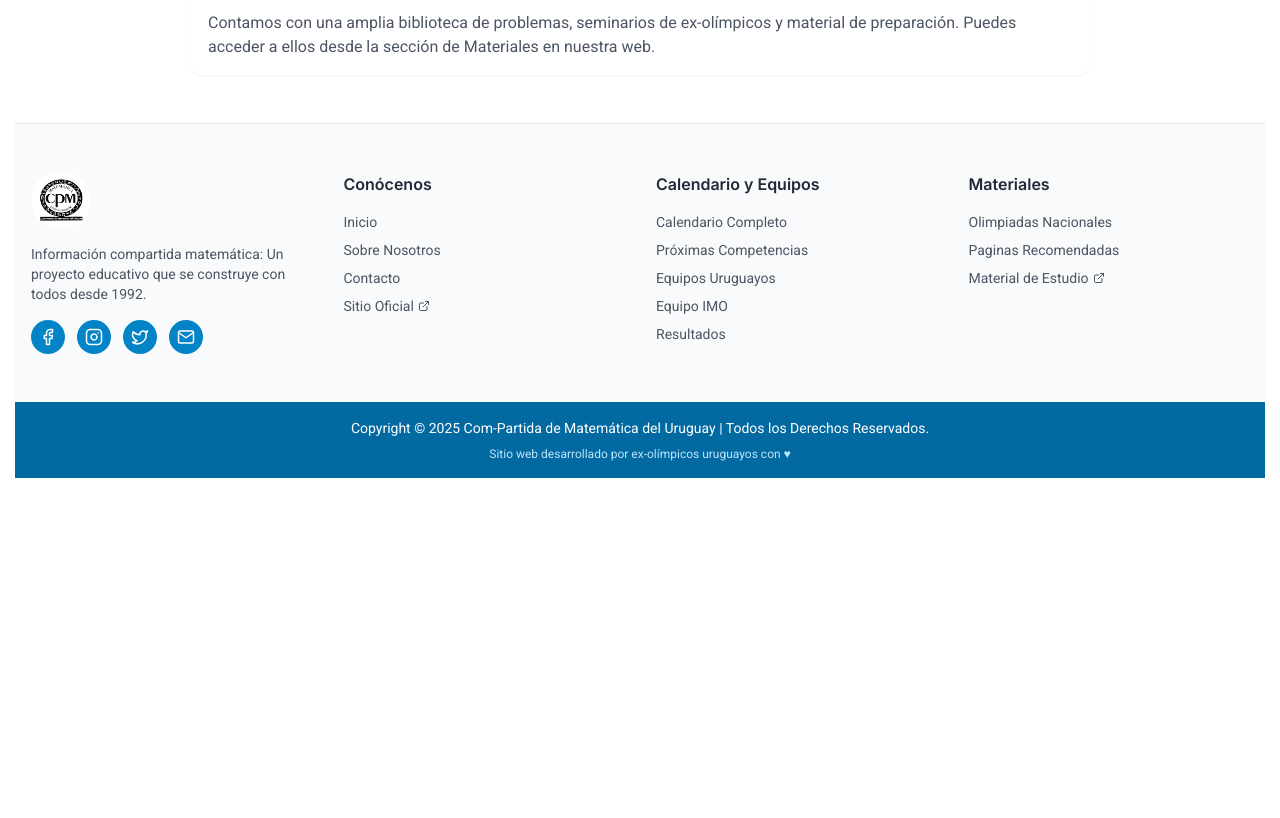
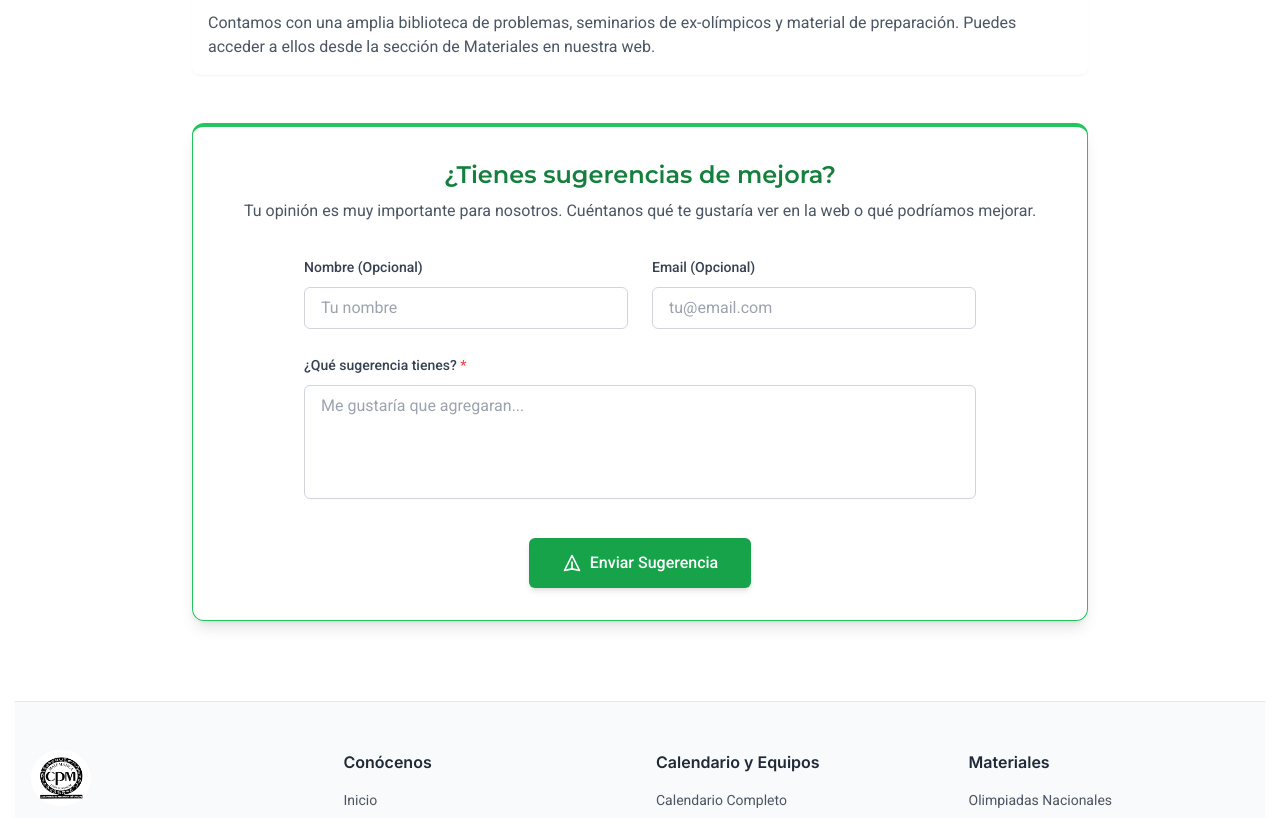
Before and after one commit to fggonzalezz/De-exolimpico-para-olimpicos-muestra-main, a Next.js app: page /contacto in a window 1280 px wide. Shown: the part 924-1742 px from the top of the page. Before the commit the page ends 1402 px from the top, so only its background shows below. Built offline with nearby package versions, Linux system fonts and the light colour scheme; no server answers.

Commit message:
valoracion

```diff
--- a/src/app/contacto/page.tsx
+++ b/src/app/contacto/page.tsx
@@ -78,7 +78,7 @@ export default function ContactPage() {
             </div>
 
             {/* FAQ Section */}
-            <section className="mt-12">
+            <section className="mt-12 mb-12">
               <h2 className="text-2xl font-semibold mb-6 text-center">Preguntas frecuentes</h2>
               <div className="space-y-4">
                 <div className="bg-white p-4 rounded-lg shadow-sm">
@@ -97,6 +97,85 @@ export default function ContactPage() {
                 </div>
               </div>
             </section>
+
+            {/* Suggestions Form */}
+            <section className="mt-12 mb-8">
+              <Card className="shadow-lg border-t-4 border-green-500">
+                <CardContent className="p-8">
+                  <div className="text-center mb-8">
+                    <h2 className="text-2xl font-semibold text-green-700 mb-2">¿Tienes sugerencias de mejora?</h2>
+                    <p className="text-gray-600">
+                      Tu opinión es muy importante para nosotros. Cuéntanos qué te gustaría ver en la web o qué podríamos mejorar.
+                    </p>
+                  </div>
+
+                  <form
+                    action="https://formsubmit.co/fg188707@gmail.com"
+                    method="POST"
+                    className="max-w-2xl mx-auto space-y-6"
+                  >
+                    {/* Configuration for FormSubmit */}
+                    <input type="hidden" name="_subject" value="Nueva sugerencia de mejora - Web Ex-Olímpicos" />
+                    <input type="hidden" name="_captcha" value="false" />
+                    <input type="hidden" name="_next" value="https://de-exolimpico-para-olimpicos-muestra.netlify.app/contacto?success=true" />
+                    <input type="hidden" name="_template" value="table" />
+
+                    <div className="grid grid-cols-1 md:grid-cols-2 gap-6">
+                      <div className="space-y-2">
+                        <label htmlFor="name" className="text-sm font-medium text-gray-700">
+                          Nombre (Opcional)
+                        </label>
+                        <input
+                          type="text"
+                          id="name"
+                          name="name"
+                          className="w-full px-4 py-2 border border-gray-300 rounded-md focus:ring-2 focus:ring-green-500 focus:border-transparent outline-none transition-all"
+                          placeholder="Tu nombre"
+                        />
+                      </div>
+                      <div className="space-y-2">
+                        <label htmlFor="email" className="text-sm font-medium text-gray-700">
+                          Email (Opcional)
+                        </label>
+                        <input
+                          type="email"
+                          id="email"
+                          name="email"
+                          className="w-full px-4 py-2 border border-gray-300 rounded-md focus:ring-2 focus:ring-green-500 focus:border-transparent outline-none transition-all"
+                          placeholder="tu@email.com"
+                        />
+                      </div>
+                    </div>
+
+                    <div className="space-y-2">
+                      <label htmlFor="suggestion" className="text-sm font-medium text-gray-700">
+                        ¿Qué sugerencia tienes? <span className="text-red-500">*</span>
+                      </label>
+                      <textarea
+                        id="suggestion"
+                        name="suggestion"
+                        required
+                        rows={4}
+                        className="w-full px-4 py-2 border border-gray-300 rounded-md focus:ring-2 focus:ring-green-500 focus:border-transparent outline-none transition-all resize-none"
+                        placeholder="Me gustaría que agregaran..."
+                      ></textarea>
+                    </div>
+
+                    <div className="text-center pt-2">
+                      <button
+                        type="submit"
+                        className="inline-flex items-center justify-center px-8 py-3 border border-transparent text-base font-medium rounded-md text-white bg-green-600 hover:bg-green-700 focus:outline-none focus:ring-2 focus:ring-offset-2 focus:ring-green-500 transition-colors shadow-md hover:shadow-lg"
+                      >
+                        <svg xmlns="http://www.w3.org/2000/svg" className="h-5 w-5 mr-2" fill="none" viewBox="0 0 24 24" stroke="currentColor">
+                          <path strokeLinecap="round" strokeLinejoin="round" strokeWidth={2} d="M12 19l9 2-9-18-9 18 9-2zm0 0v-8" />
+                        </svg>
+                        Enviar Sugerencia
+                      </button>
+                    </div>
+                  </form>
+                </CardContent>
+              </Card>
+            </section>
           </div>
         </div>
       </main>
--- a/src/app/seminarios-exolimpicos/page.tsx
+++ b/src/app/seminarios-exolimpicos/page.tsx
@@ -20,7 +20,7 @@ export default function SeminariosPage() {
     },
     {
       id: 2,
-      title: "Entrenamiento General",
+      title: "Combinatoria Conosur",
       presenter: "Ex-Olímpicos",
       role: "Entrenamiento",
       date: "2021",
```
